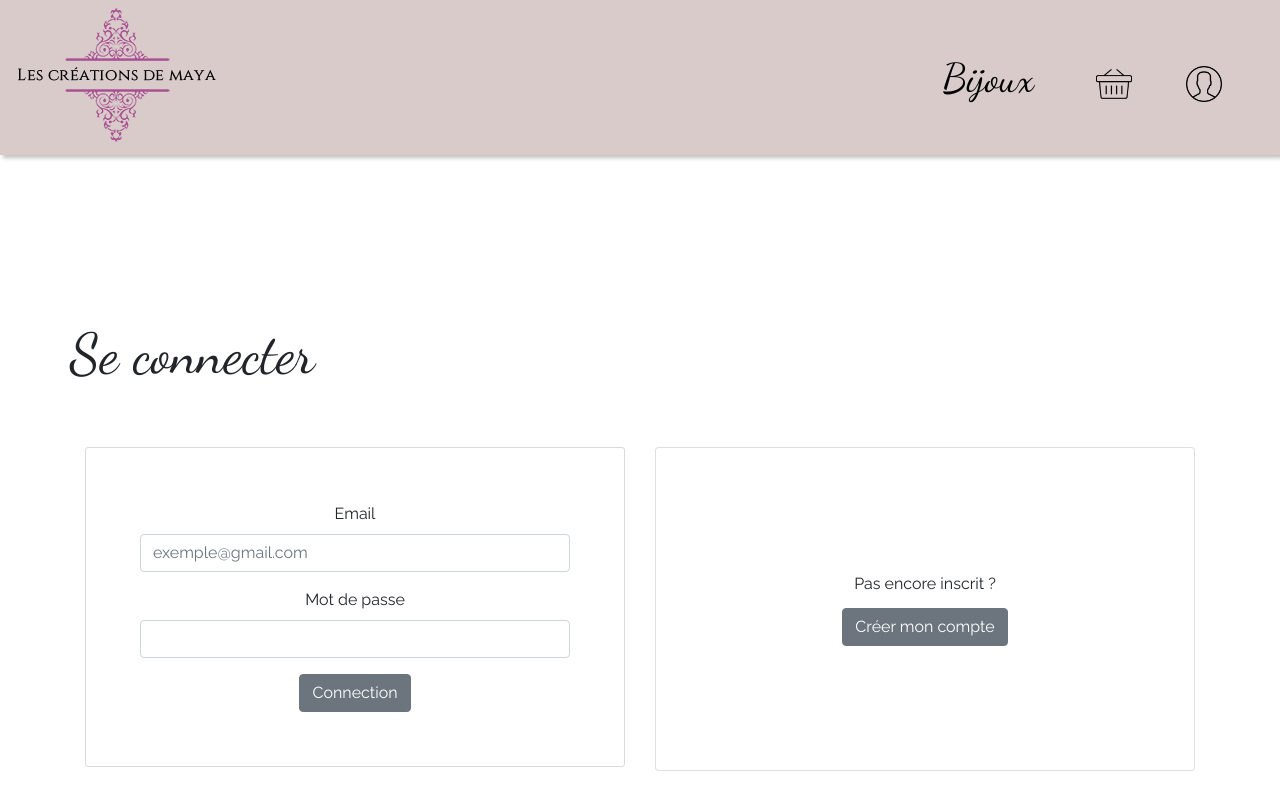
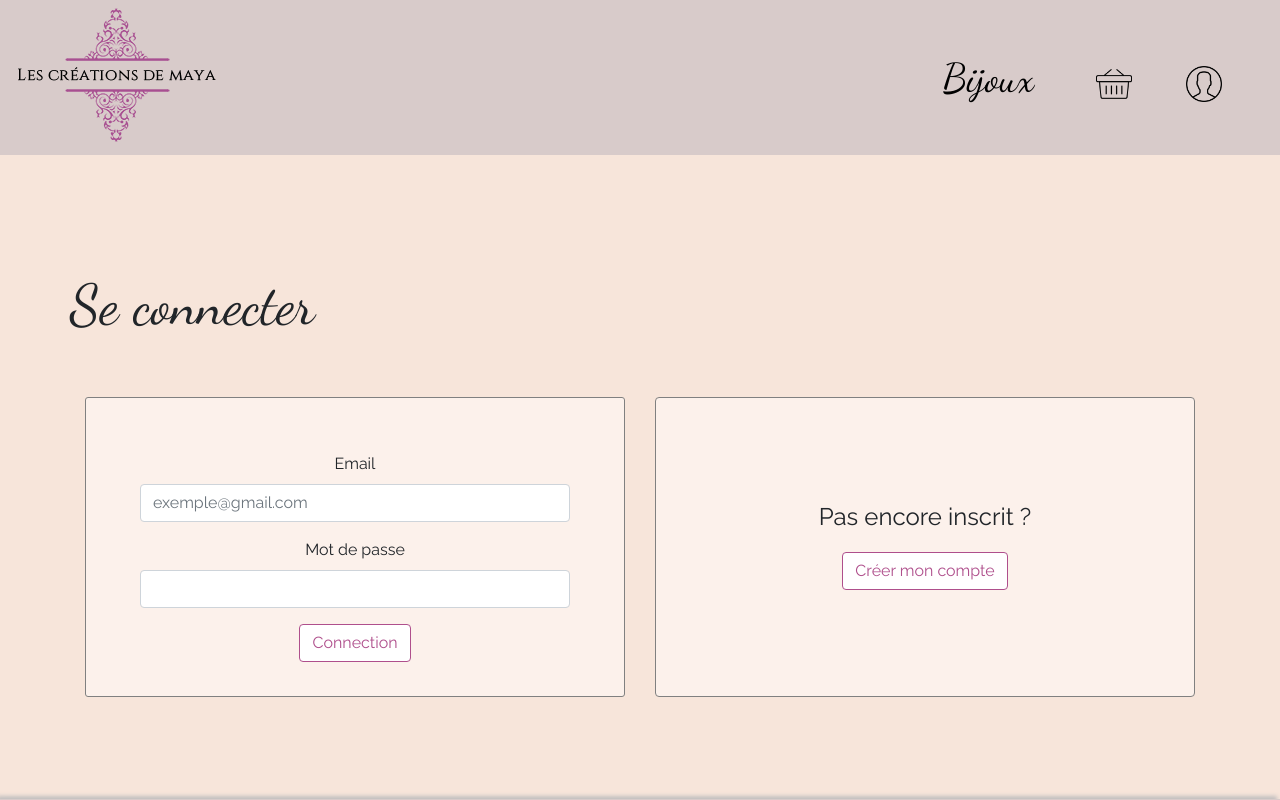
Before and after one commit to alissone-neyret/creation-maya, a React (Create React App) app in the folder front/: page /compte in a window 1280 px wide. Shown: the top 800 px of the page. Built offline with nearby package versions, Linux system fonts and the light colour scheme.

Commit message:
ajustement page connection

```diff
--- a/front/src/components/pages/PageConnection.css
+++ b/front/src/components/pages/PageConnection.css
@@ -2,24 +2,46 @@
   font-family: 'Raleway', sans-serif;
 }
 
+.container-fluid-page-connection {
+  width: 100%;
+  background-color: #F7E5DA;
+}
+
 .container-page-connection {
-  margin-top: 10%;
-  margin-bottom: 15%;
-  padding: 3%;
+  padding-bottom: 8%;
 }
 
 .ligne-titre-connection {
   margin-bottom: 50px;
+  padding-top: 10.5%;
 }
 
 .formulaire-page-connection {
-  border: 1px solid rgb(218, 218, 218);
+  height: 300px;
+  border: 1px solid rgb(128, 128, 128);
   padding: 10%;
   border-radius: 3px;
+  background-color: rgb(252, 241, 235);
 }
 
 .carte-inscription {
   margin-top: 6%;
-  padding: 23%!important;
-  margin-top: 0px;
+  border: 1px solid rgb(128, 128, 128)!important;
+  height: 300px;
+  margin: 0px;
+  background-color:  rgb(252, 241, 235)!important;
+  text-align: center;
+  justify-content: center;
 }
+
+.bouton-connection {
+  color: #AF4F8C!important;
+  background-color: white!important;
+  border: 1px solid #AF4F8C!important;
+}
+
+.bouton-connection:hover {
+  color: white!important;
+  background-color: #AF4F8C!important;
+  border: 1px solid #AF4F8C!important;
+}
--- a/front/src/components/pages/PageConnection.jsx
+++ b/front/src/components/pages/PageConnection.jsx
@@ -17,7 +17,7 @@ class PageConnection extends Component {
         <header>
           <NavbarMain />
         </header>
-        <section>
+        <section className="container-fluid-page-connection">
           <Container className="container-page-connection">
             <Row className="ligne-titre-connection"><h3>Se connecter</h3></Row>
             <Row className="ligne-page-connection">
@@ -31,13 +31,13 @@ class PageConnection extends Component {
                     <Label for="mdp">Mot de passe</Label>
                     <Input type="password" name="password" />
                   </FormGroup>
-                  <NavLink to="/panier"><Button>Connection</Button></NavLink>
+                  <NavLink to="/panier"><Button className="bouton-connection">Connection</Button></NavLink>
                 </Form>
               </Col>
               <Col>
                 <Card body className="carte-inscription">
-                  <CardTitle>Pas encore inscrit ?</CardTitle>
-                  <NavLink to="/profil"><Button>Créer mon compte</Button></NavLink>
+                  <CardTitle><h4>Pas encore inscrit ?</h4></CardTitle>
+                  <NavLink to="/profil"><Button className="bouton-connection">Créer mon compte</Button></NavLink>
                 </Card>
               </Col>
             </Row>
```
